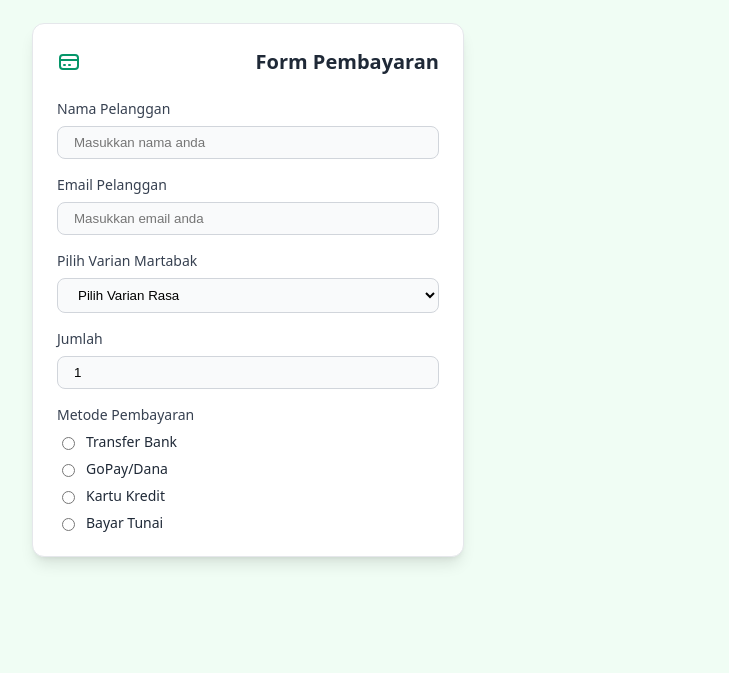
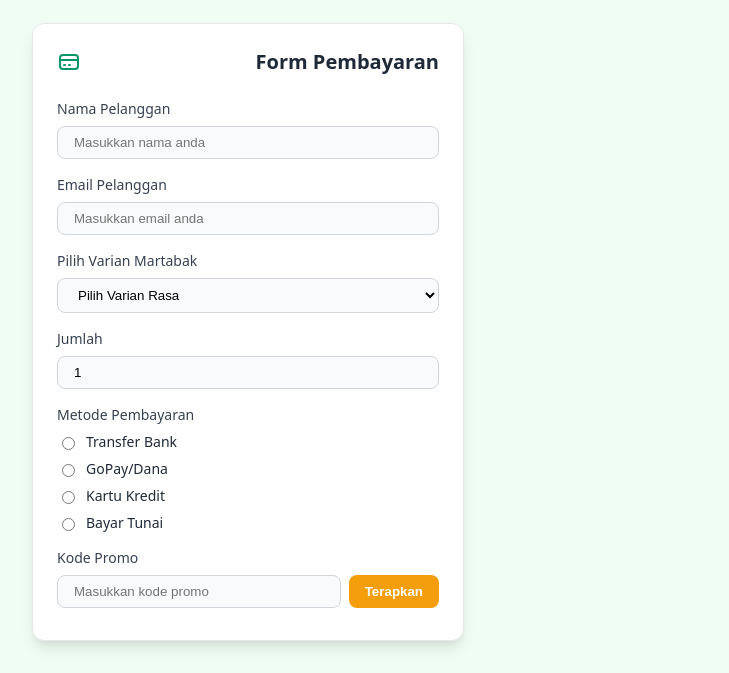
Before and after one commit to rapp-afk/1124160130-UAS, a plain HTML site: page index.html in a window 1280 px wide. Shown: the part 132-805 px from the top of the page, without its empty margins (160-889 px from the left). Drawn offline with Linux system fonts and the light colour scheme.

Commit message:
penambahan kode promo

```diff
--- a/index.html
+++ b/index.html
@@ -70,6 +70,15 @@
                              <label class="radio-label"><input type="radio" name="paymentMethod" value="cash" class="form-radio"><span class="radio-text">Bayar Tunai</span></label>
                         </div>
                     </div>
+
+                    <div>
+                        <label for="promoCode" class="form-label">Kode Promo</label>
+                        <div class="input-group">
+                             <input type="text" id="promoCode" name="promoCode" placeholder="Masukkan kode promo" class="form-input">
+                             <button type="button" id="applyPromoBtn" class="btn btn-promo">Terapkan</button>
+                        </div>
+                        <div id="promoMessage" class="promo-message"></div>
+                    </div>
     </div>
 
   </body>
```
